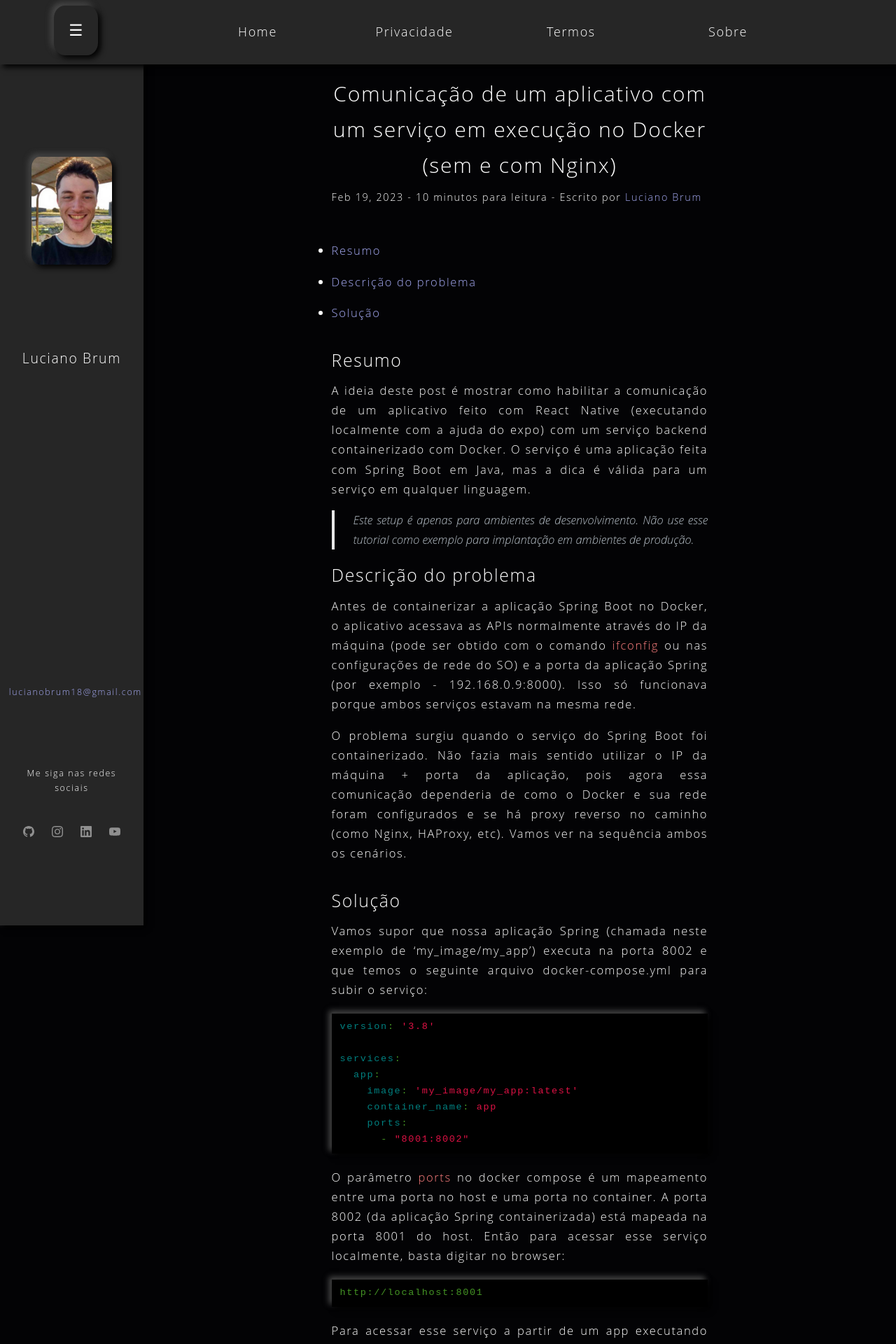
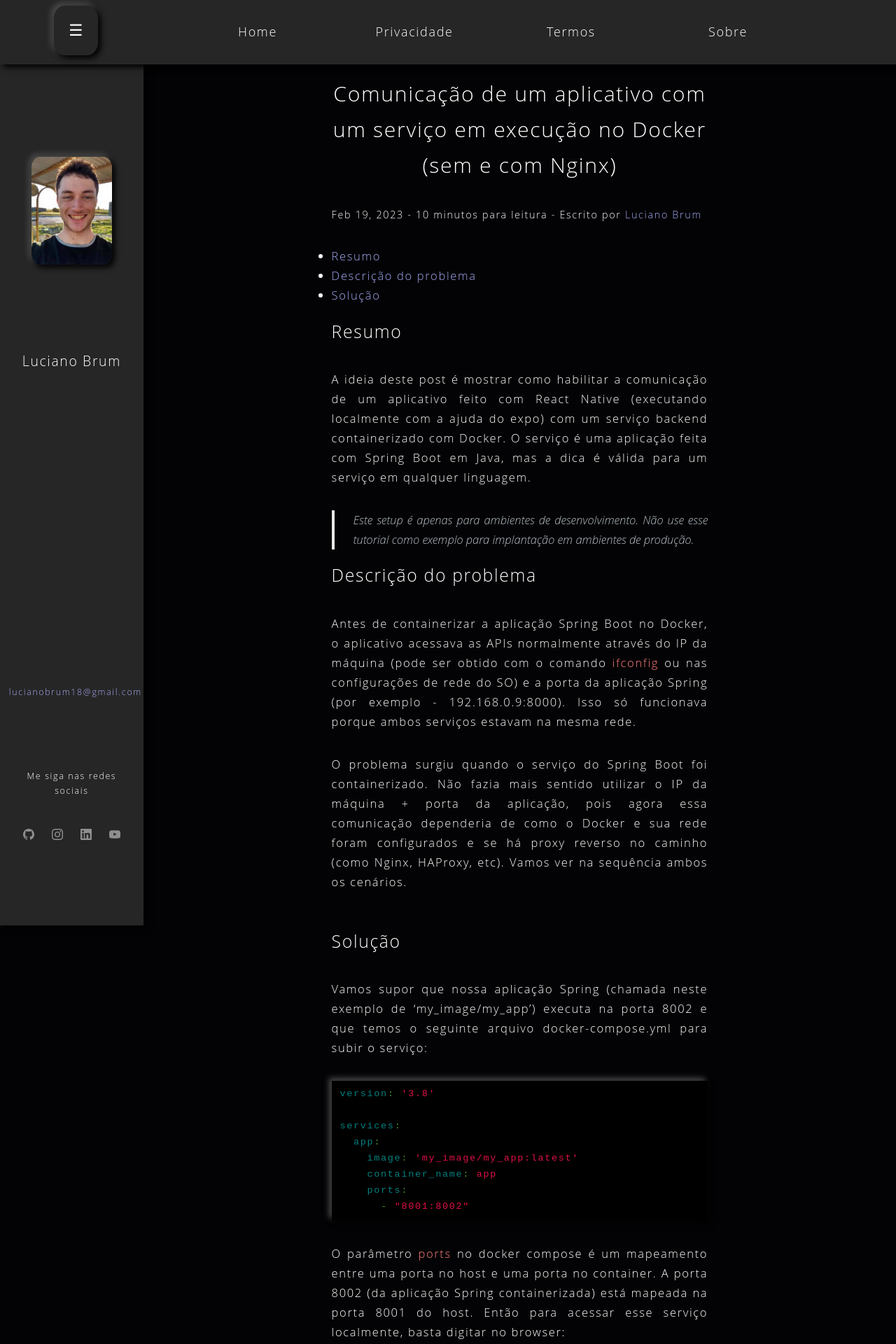
Before and after one commit to Lubrum/Lubrum.github.io, a Jekyll site: the page built from _posts/2023-02-17-comunicacao-app-servidor-local-docker.markdown, in a window 1280 px wide. Shown: the top 1920 px of the page at 70% size. Built offline with Jekyll 4.4.1, drawn with Linux system fonts in a browser that asks for light colours.

Commit message:
More layout fixes

```diff
--- a/_posts/2023-02-17-comunicacao-app-servidor-local-docker.markdown
+++ b/_posts/2023-02-17-comunicacao-app-servidor-local-docker.markdown
@@ -119,11 +119,7 @@ As configurações do Nginx apresentadas anteriormente farão um redirecionament
 
 Então, de acordo com o exemplo acima, para acessar o serviço backend através do aplicativo rodando no emulador do Android, basta usar o IP da máquina + porta 80 nas chamadas de API no código do app.
 
-<br />
-
 ___
-
-<br />
 
 Podemos ir além e testar as chamadas de API com o Nginx e com HTTPS (e redirecionar chamadas HTTP para HTTPS). Uma forma de fazer esse teste é com o <span style = "color: #ff8080">openssl</span>.
 
--- a/_sass/_base.scss
+++ b/_sass/_base.scss
@@ -77,7 +77,7 @@ figure.zoom {
  */
 
 li {
-  padding-top: 1em;
+  padding-top: 0em;
   > ul,
   > ol {
     margin-bottom: 0;
@@ -85,7 +85,7 @@ li {
 }
 
 ul {
-  padding: 1em 0em;
+  padding: 0em 0em;
 }
 
 /**
@@ -243,7 +243,7 @@ table.paleBlueRows tfoot td {
 }
 
 p {
-  margin: 0.5rem auto 1rem;
+  margin: 2rem auto 2rem;
 }
 
 ::-webkit-scrollbar {
--- a/_sass/_timeline.scss
+++ b/_sass/_timeline.scss
@@ -1,6 +1,5 @@
 .timeline-body {
 	position: relative;
-	background-color: $darkest;
 	border-radius: 0 $rounded-borders $rounded-borders 0;
     padding: 5px 0;
 
```
